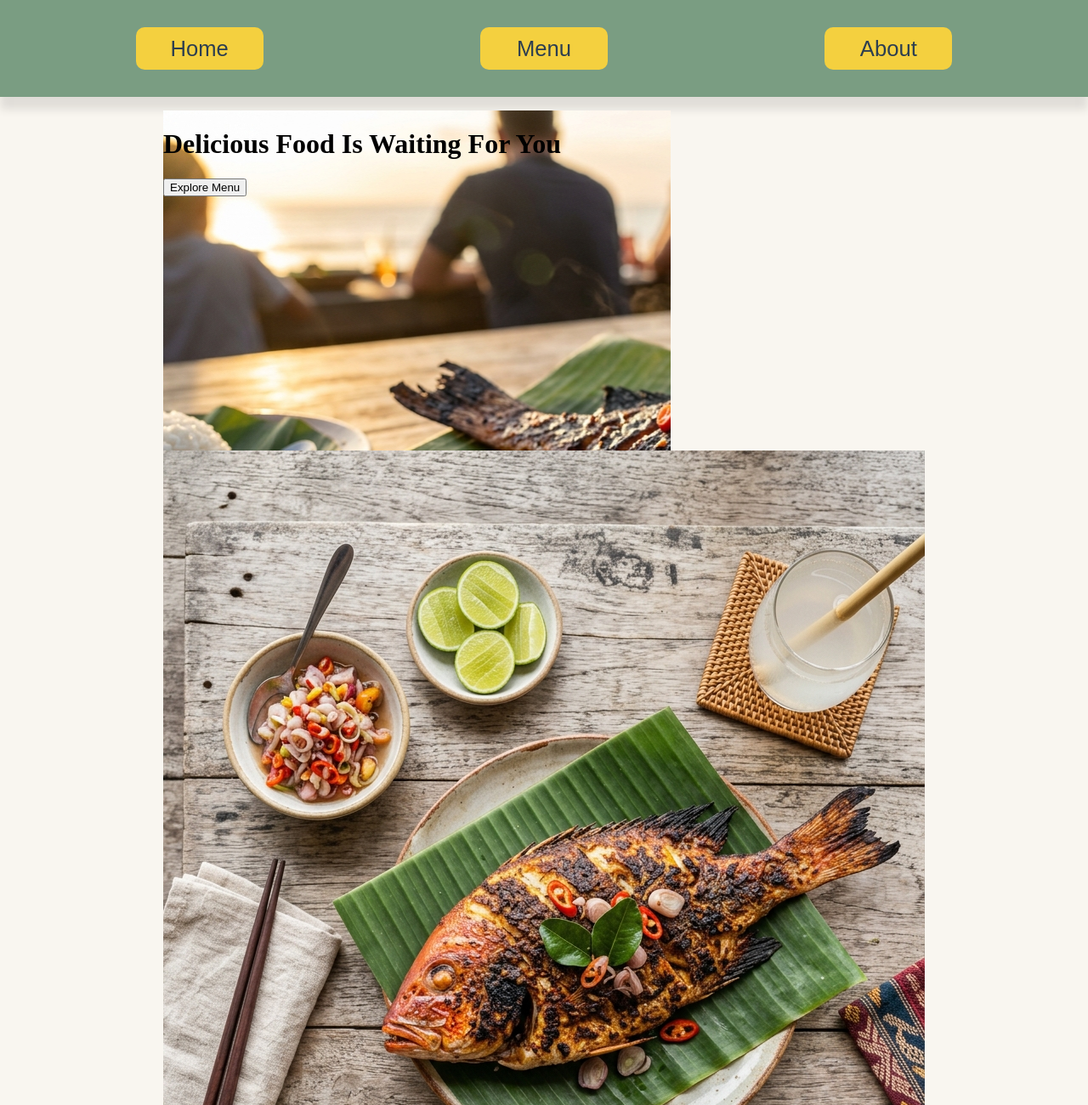
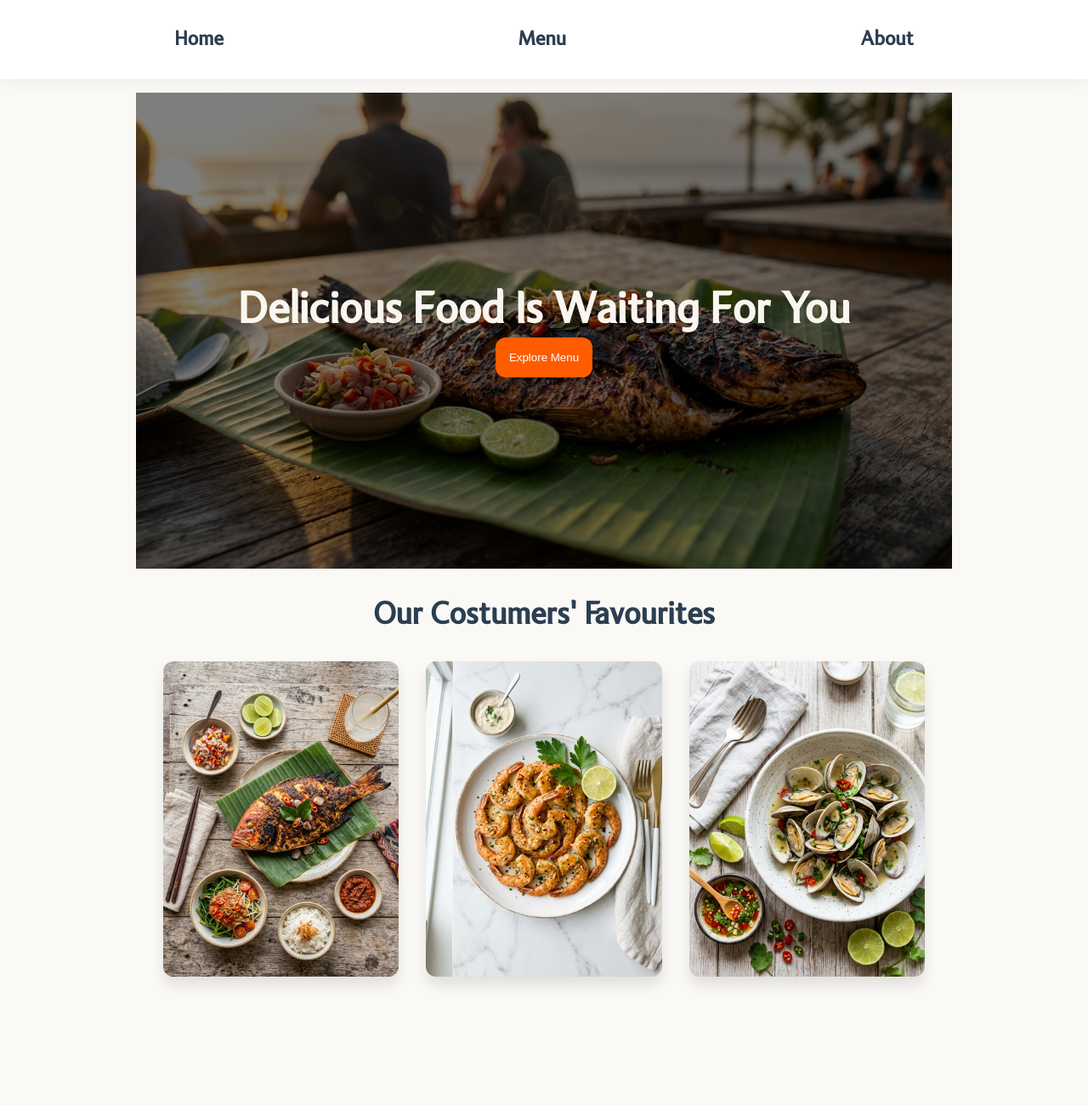
Before and after one commit to BimbDevp/restaurant-page, a website built with webpack: page src/template.html in a window 1280 px wide. Shown: the top 1300 px of the page at 85% size. After the commit the page ends 1202 px from the top, so only its background shows below. Built offline with nearby package versions, Linux system fonts and the light colour scheme.

Commit message:
feat: refactoring the layout structure and styling of the homepage

```diff
--- a/src/home.js
+++ b/src/home.js
@@ -31,6 +31,7 @@ export default function createHomePage() {
     image3.src = menuImage3;
 
     const copy = document.createElement("h3");
+    copy.classList.add("copy")
     copy.textContent = "Our Costumers' Favourites";
 
 
@@ -41,12 +42,14 @@ export default function createHomePage() {
     card2.appendChild(image2);
     card3.appendChild(image3);
 
+
     cardContainer.appendChild(card1);
     cardContainer.appendChild(card2);
     cardContainer.appendChild(card3);
-    cardContainer.appendChild(copy);
+
 
     container.appendChild(heroSection);
+    container.appendChild(copy);
     container.appendChild(cardContainer);
 
     return container;
--- a/src/style.css
+++ b/src/style.css
@@ -1,25 +1,33 @@
+@font-face {
+    font-family: "myCustomFont";
+    src: url("fonts/ltinternet-regular-webfont.woff") format("woff"),
+    url("fonts/ltinternet-regular-webfont.woff2") format("woff2");
+    font-weight: normal;
+    font-style: normal;
+}
 
-
-body {
-    background-color: #f9f6f0;
+* {
     margin: 0;
     padding: 0;
     box-sizing: border-box;
 }
 
+body {
+    font-family: "myCustomFont", sans-serif;
+    background-color: #faf9f6;;
+}
+
 header {
     text-align: center;
-    background-color: transparent;
     padding: 2rem;
-    background-color: #7a9d82;
-    box-shadow: 0 15px 10px  rgba(0, 0, 0, 0.1);
+    background-color: #fff;
+    box-shadow: 0 4px 20px  rgba(0, 0, 0, 0.05);
 }
 
 #content {
     padding: 1rem;
     display: flex;
     justify-content: center;
-    height: 100vh;
 }
 
 nav {
@@ -27,30 +35,79 @@ nav {
     justify-content: space-around;
 }
 nav button {
+    font-weight: bold;
     border: none;
-    background-color: #f4d03f;
+    background: transparent;
     color: #2c3e50;
     font-size: 1.6rem;
-    width: 150px;
-    height: 50px;
+    transition: all 0.3s ease;
+    font-family: inherit;
+}
+
+nav button:hover {
+    color: #ff5c00;
     cursor: pointer;
-    border-radius: 10px;
-
 }
 
 .home-container {
-    height: 100vh;
-    display: grid;
-    grid-template-columns: repeat(auto-fill, minmax(250px, 1fr));
+    text-align: center;
 
 }
 
 .hero-section {
-    background-image: url("image/hero_section.jpeg");
-    grid-column: 1/3;
-    height: 50vh;
+    background-image:linear-gradient(rgba(0, 0, 0, 0.5), rgba(0, 0, 0, 0.5)), url("image/hero_section.jpeg");
+    height: 70vh;
+    background-size: cover;
+    background-position: center;
+    display: flex;
+    flex-direction: column;
+    justify-content: center;
+    align-items: center;
+    color: #f9f6f0;
+}
+
+.hero-section h1 {
+    font-size: 3.5rem;
+    text-align: center;
+}
+
+.hero-section button {
+    color: #fff;
+    padding: 1rem;
+    background-color: #ff5c00;
+    border-radius: 12px;
+    border: none;
+    font-weight: 400;
+    transition: background-color 0.3s ease;
+}
+.hero-section button:hover {
+    cursor: pointer;
+    background-color: #ff6e1a;
+}
+
+.copy {
+    font-size: 2.5rem;
+    color: #2c3e50;
+    font-weight: 600;
+    margin-top: 2rem;
 }
 
 .home-card {
-    grid-column: 1/3;
+    display: grid;
+    grid-template-columns: repeat(auto-fit, minmax(200px, 1fr));
+    gap: 2rem;
+    padding: 2rem;
+    text-align: center;
 }
+
+.home-card img {
+    width: 100%;
+    border-radius: 12px;
+    box-shadow: 0 10px 15px rgba(0, 0, 0, 0.1);
+    object-fit: cover;
+    transition: transform 0.3s ease;
+}
+
+.home-card img:hover {
+    transform: translateY(-10px);
+}
```
Also changed, not shown: src/fonts/ltinternet-regular-webfont.woff (added), src/fonts/ltinternet-regular-webfont.woff2 (added).
